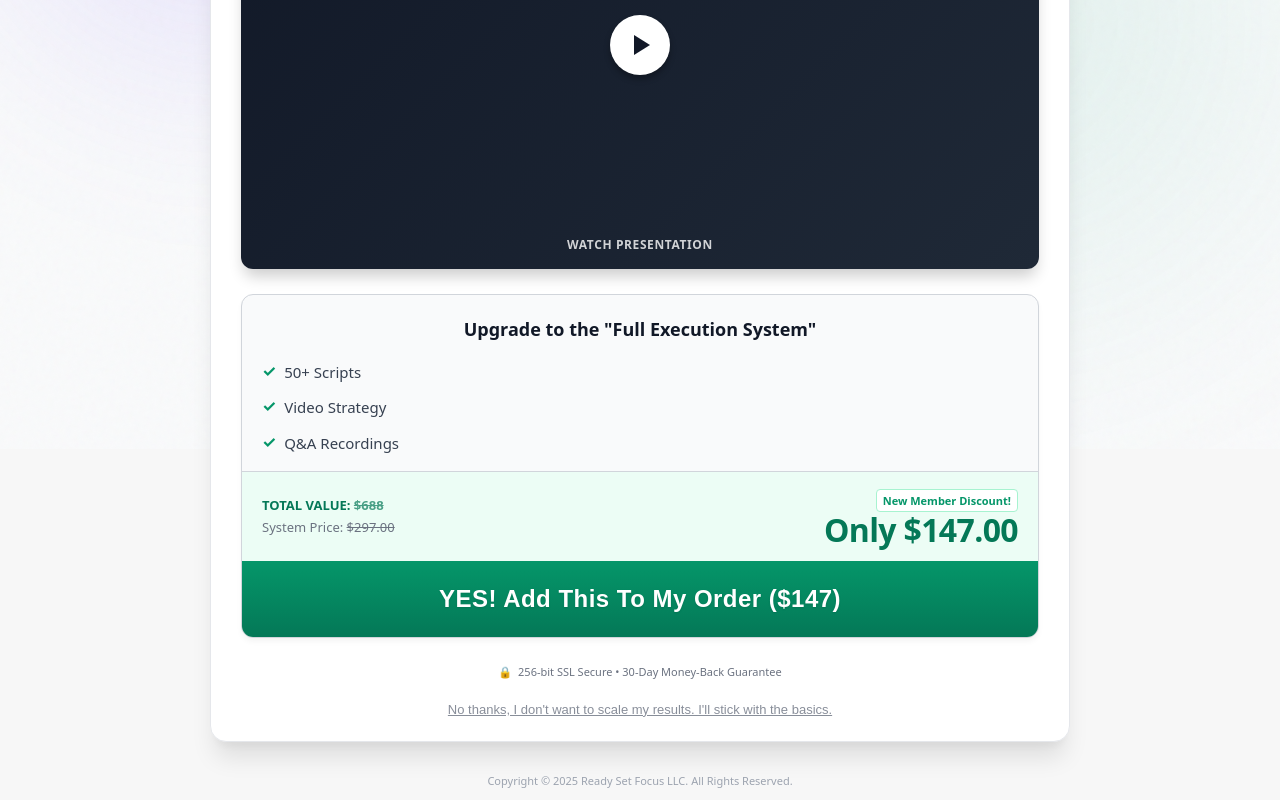
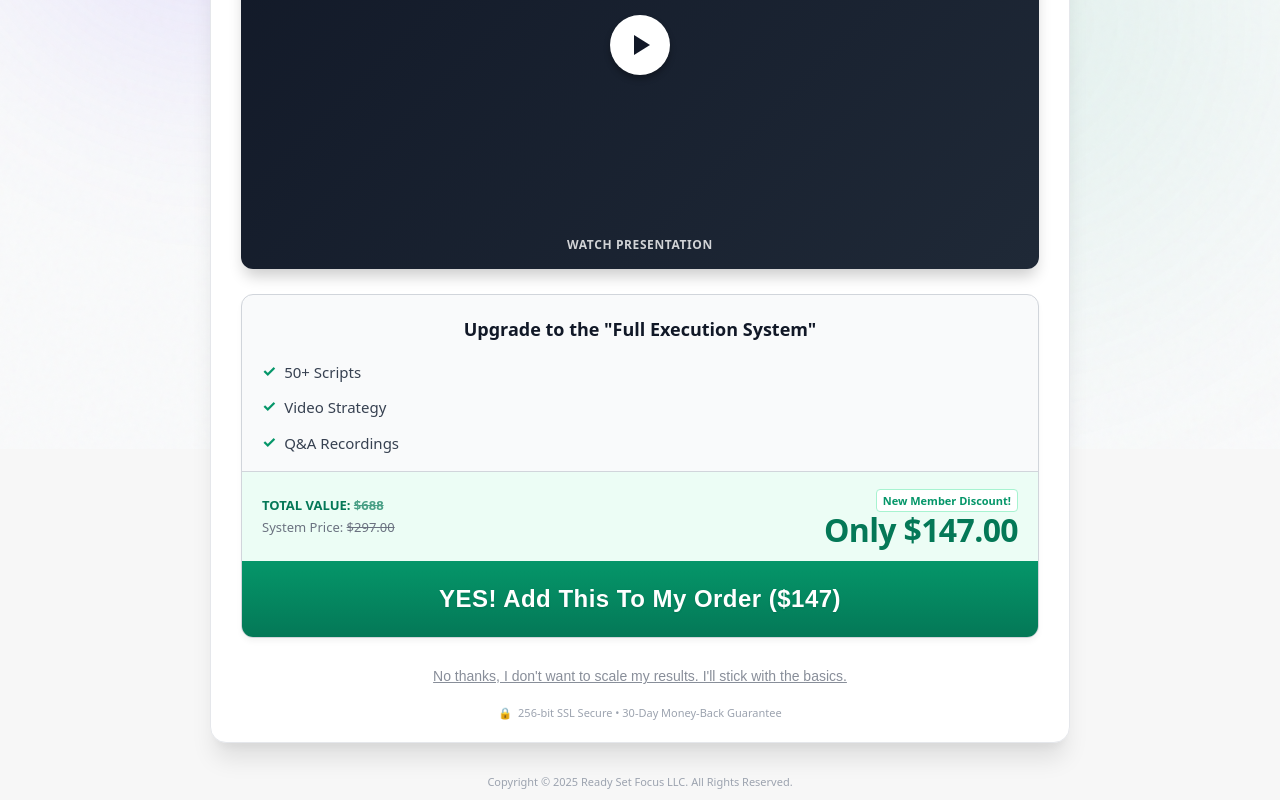
Before and after one commit to DIRECTADPRO/checkout, a Next.js app: page /1/upsell in a window 1280 px wide. Shown: the part 351-1151 px from the top of the page. Built offline with nearby package versions, Linux system fonts and the light colour scheme; no server answers.

Commit message:
FIXED AGAIN

```diff
--- a/src/app/[slug]/downsell/DownsellClient.tsx
+++ b/src/app/[slug]/downsell/DownsellClient.tsx
@@ -71,9 +71,10 @@ export default function DownsellClient({ product }: { product: ProductConfig })
                         {downsell.description}
                     </p>
 
-                    {/* --- SEAMLESS OFFER CARD (ATTACHED BUTTON) --- */}
+                    {/* --- SEAMLESS CARD (FIXES ATTACH ERROR) --- */}
                     <div style={{ border: '1px solid #D1D5DB', borderRadius: '12px', overflow: 'hidden', boxShadow: '0 4px 6px -1px rgba(0,0,0,0.05)' }}>
 
+                        {/* Info Section */}
                         <div style={{ padding: '25px', backgroundColor: '#F9FAFB' }}>
                             <div style={{display: 'flex', alignItems: 'center', gap: '15px'}}>
                                 <div style={{width: '50px', height: '50px', background: '#E5E7EB', borderRadius: '8px', display: 'flex', alignItems: 'center', justifyContent: 'center', fontSize: '24px'}}>📄</div>
@@ -93,7 +94,7 @@ export default function DownsellClient({ product }: { product: ProductConfig })
                             <div style={{fontSize: '32px', fontWeight: '800', color: '#059669'}}>${(downsell.price / 100).toFixed(0)}</div>
                         </div>
 
-                        {/* ATTACHED BUTTON */}
+                        {/* ATTACHED BUTTON (Radius 0) */}
                         <button
                             onClick={handleAccept}
                             disabled={loading}
@@ -107,7 +108,7 @@ export default function DownsellClient({ product }: { product: ProductConfig })
                                 fontWeight: '900',
                                 letterSpacing: '0.02em',
                                 border: 'none',
-                                borderRadius: '0', // Square corners
+                                borderRadius: '0', // ATTACHED
                                 cursor: 'pointer',
                                 transition: 'background 0.2s',
                                 textShadow: '0 1px 2px rgba(0,0,0,0.1)'
--- a/src/app/[slug]/upsell/UpsellClient.tsx
+++ b/src/app/[slug]/upsell/UpsellClient.tsx
@@ -5,7 +5,7 @@ import React, { useState } from 'react';
 import { useRouter, useSearchParams, useParams } from 'next/navigation';
 import { ProductConfig } from '@/lib/products';
 
-// --- DYNAMIC BACKGROUND (Your Exact Component) ---
+// --- BACKGROUND & PROGRESS ---
 const DynamicBackground = () => (
     <div style={{ position: 'fixed', top: 0, left: 0, width: '100vw', height: '100vh', zIndex: -1, background: '#F9FAFB', overflow: 'hidden' }}>
         <style dangerouslySetInnerHTML={{__html: `
@@ -19,7 +19,6 @@ const DynamicBackground = () => (
     </div>
 );
 
-// --- PROGRESS BAR (Your Exact Component) ---
 const ProgressBar = () => (
   <div style={{ display: 'flex', alignItems: 'center', justifyContent: 'center', gap: '8px', fontSize: '11px', fontWeight: '700', color: '#064E3B', letterSpacing: '-0.01em', marginTop: '6px' }}>
     <div style={{ display: 'flex', alignItems: 'center', gap: '4px', opacity: 0.8 }}>
@@ -41,14 +40,13 @@ const ProgressBar = () => (
 
 export default function UpsellClient({ product }: { product: ProductConfig }) {
     const router = useRouter();
-    const params = useParams(); // Using useParams to get the slug safely
+    const params = useParams();
     const searchParams = useSearchParams();
     const [loading, setLoading] = useState(false);
-    const { oto } = product; // Destructure the OTO data
+    const { oto } = product;
 
     const handleAccept = async () => {
         const paymentIntentId = searchParams?.get('payment_intent');
-
         if (!paymentIntentId) {
             alert("Order session expired. Please contact support.");
             return;
@@ -62,18 +60,13 @@ export default function UpsellClient({ product }: { product: ProductConfig }) {
                 headers: { 'Content-Type': 'application/json' },
                 body: JSON.stringify({
                     originalPaymentIntentId: paymentIntentId,
-                    type: 'oto' // Identifying this as the Main Upsell
+                    type: 'oto'
                 })
             });
 
             const data = await res.json();
-
-            if (!res.ok) {
-                throw new Error(data.error || "Payment failed");
-            }
-
-            router.push('/dashboard'); // Success!
-
+            if (!res.ok) throw new Error(data.error || "Payment failed");
+            router.push('/dashboard');
         } catch (err: any) {
             alert(err.message);
             setLoading(false);
@@ -81,9 +74,7 @@ export default function UpsellClient({ product }: { product: ProductConfig }) {
     };
 
     const handleDecline = () => {
-        // Logic: Redirect to the Downsell Page
         const paymentIntent = searchParams?.get('payment_intent');
-        // Ensure params.slug is a string before using it
         const slug = Array.isArray(params?.slug) ? params.slug[0] : params?.slug;
         router.push(`/${slug}/downsell?payment_intent=${paymentIntent}`);
     };
@@ -94,10 +85,8 @@ export default function UpsellClient({ product }: { product: ProductConfig }) {
 
         <div style={{ maxWidth: '900px', margin: '0 auto', padding: '10px 20px', fontFamily: 'system-ui, -apple-system, sans-serif', position: 'relative', zIndex: 1 }}>
 
-            {/* MAIN CARD */}
             <div style={{ backgroundColor: 'white', borderRadius: '16px', boxShadow: '0 20px 25px -5px rgba(0, 0, 0, 0.1), 0 10px 10px -5px rgba(0, 0, 0, 0.04)', overflow: 'hidden', border: '1px solid #E5E7EB' }}>
 
-                {/* BRAND HEADER */}
                 <div style={{ backgroundColor: '#ECFDF5', padding: '10px', textAlign: 'center', borderBottom: '1px solid #10B981' }}>
                     <p style={{ color: '#065F46', fontWeight: '800', fontSize: '13px', letterSpacing: '0.05em', textTransform: 'uppercase', margin: 0 }}>
                         ⚠️ Wait! Your Order Is Not Quite Complete...
@@ -107,7 +96,6 @@ export default function UpsellClient({ product }: { product: ProductConfig }) {
 
                 <div style={{ padding: '20px 30px' }}>
 
-                    {/* DYNAMIC HEADLINE */}
                     <h1 style={{ fontSize: '26px', fontWeight: '800', textAlign: 'center', lineHeight: '1.2', color: '#111827', marginBottom: '6px', marginTop: '0' }}>
                         {oto.headline}
                     </h1>
@@ -124,7 +112,6 @@ export default function UpsellClient({ product }: { product: ProductConfig }) {
                         display: 'flex', alignItems: 'center', justifyContent: 'center', position: 'relative',
                         boxShadow: '0 10px 15px -3px rgba(0, 0, 0, 0.2)', overflow: 'hidden'
                     }}>
-                        {/* If we have a video URL, render iframe, else placeholder */}
                         {oto.videoEmbedUrl ? (
                              <iframe src={oto.videoEmbedUrl} style={{width: '100%', height: '100%', border: 'none'}} allow="autoplay; fullscreen" />
                         ) : (
@@ -151,15 +138,13 @@ export default function UpsellClient({ product }: { product: ProductConfig }) {
                         )}
                     </div>
 
-                    {/* --- VALUE STACK + BUTTON (Seamless Card) --- */}
+                    {/* --- VALUE STACK --- */}
                     <div style={{ border: '1px solid #D1D5DB', borderRadius: '12px', padding: '0', backgroundColor: '#F9FAFB', marginBottom: '25px', overflow: 'hidden', boxShadow: '0 4px 6px -1px rgba(0,0,0,0.05)' }}>
-
                         <div style={{ padding: '20px 20px 15px 20px' }}>
                             <h3 style={{ fontSize: '18px', fontWeight: '800', color: '#111827', marginBottom: '15px', textAlign: 'center' }}>
                                 Upgrade to the &quot;Full Execution System&quot;
                             </h3>
                             <ul style={{ listStyle: 'none', padding: 0, display: 'grid', gap: '10px' }}>
-                                {/* DYNAMIC FEATURES */}
                                 {oto.features.map((item, i) => (
                                     <li key={i} style={{ display: 'flex', alignItems: 'center', gap: '8px', fontSize: '15px', color: '#374151' }}>
                                         <span style={{ color: '#059669', fontSize: '16px', fontWeight: 'bold' }}>✓</span>
@@ -176,9 +161,7 @@ export default function UpsellClient({ product }: { product: ProductConfig }) {
                                     TOTAL VALUE: <span style={{ textDecoration: 'line-through', opacity: 0.7 }}>$688</span>
                                 </p>
                                 <p style={{ fontSize: '13px', color: '#6B7280' }}>
-                                    System Price: <span style={{ textDecoration: 'line-through' }}>
-                                        ${(oto.retailPrice / 100).toFixed(2)}
-                                    </span>
+                                    System Price: <span style={{ textDecoration: 'line-through' }}>${(oto.retailPrice / 100).toFixed(2)}</span>
                                 </p>
                             </div>
 
@@ -192,7 +175,7 @@ export default function UpsellClient({ product }: { product: ProductConfig }) {
                             </div>
                         </div>
 
-                        {/* ACTION BUTTON - Attached to bottom of card */}
+                        {/* ATTACHED ACTION BUTTON (No Radius) */}
                         <button
                             onClick={handleAccept}
                             disabled={loading}
@@ -205,6 +188,7 @@ export default function UpsellClient({ product }: { product: ProductConfig }) {
                                 fontWeight: '900',
                                 letterSpacing: '0.02em',
                                 border: 'none',
+                                borderRadius: '0', // Square corners attach it to the card above
                                 cursor: 'pointer',
                                 transition: 'background 0.2s',
                                 opacity: loading ? 0.8 : 1,
@@ -213,25 +197,27 @@ export default function UpsellClient({ product }: { product: ProductConfig }) {
                         >
                             {loading ? "Processing..." : `YES! Add This To My Order ($${(oto.price/100).toFixed(0)})`}
                         </button>
-
                     </div>
 
-                    {/* LINKS BELOW THE TICKET */}
+                    {/* LINKS BELOW (Corrected Order) */}
                     <div style={{ textAlign: 'center' }}>
-                        <div style={{ display: 'flex', justifyContent: 'center', alignItems: 'center', gap: '6px', fontSize: '11px', color: '#6B7280', marginBottom: '15px' }}>
-                            <span>🔒</span> 256-bit SSL Secure • 30-Day Money-Back Guarantee
-                        </div>
-
+                        {/* 1. No Thanks */}
                         <button
                             onClick={handleDecline}
                             disabled={loading}
                             style={{
                                 background: 'none', border: 'none', color: '#6B7280',
-                                fontSize: '13px', textDecoration: 'underline', cursor: 'pointer', opacity: 0.8
+                                fontSize: '14px', textDecoration: 'underline', cursor: 'pointer', opacity: 0.8,
+                                marginBottom: '20px', display: 'inline-block'
                             }}
                         >
                             No thanks, I don&apos;t want to scale my results. I&apos;ll stick with the basics.
                         </button>
+
+                        {/* 2. Security Badge */}
+                        <div style={{ display: 'flex', justifyContent: 'center', alignItems: 'center', gap: '6px', fontSize: '11px', color: '#9CA3AF' }}>
+                            <span>🔒</span> 256-bit SSL Secure • 30-Day Money-Back Guarantee
+                        </div>
                     </div>
 
                 </div>
```
